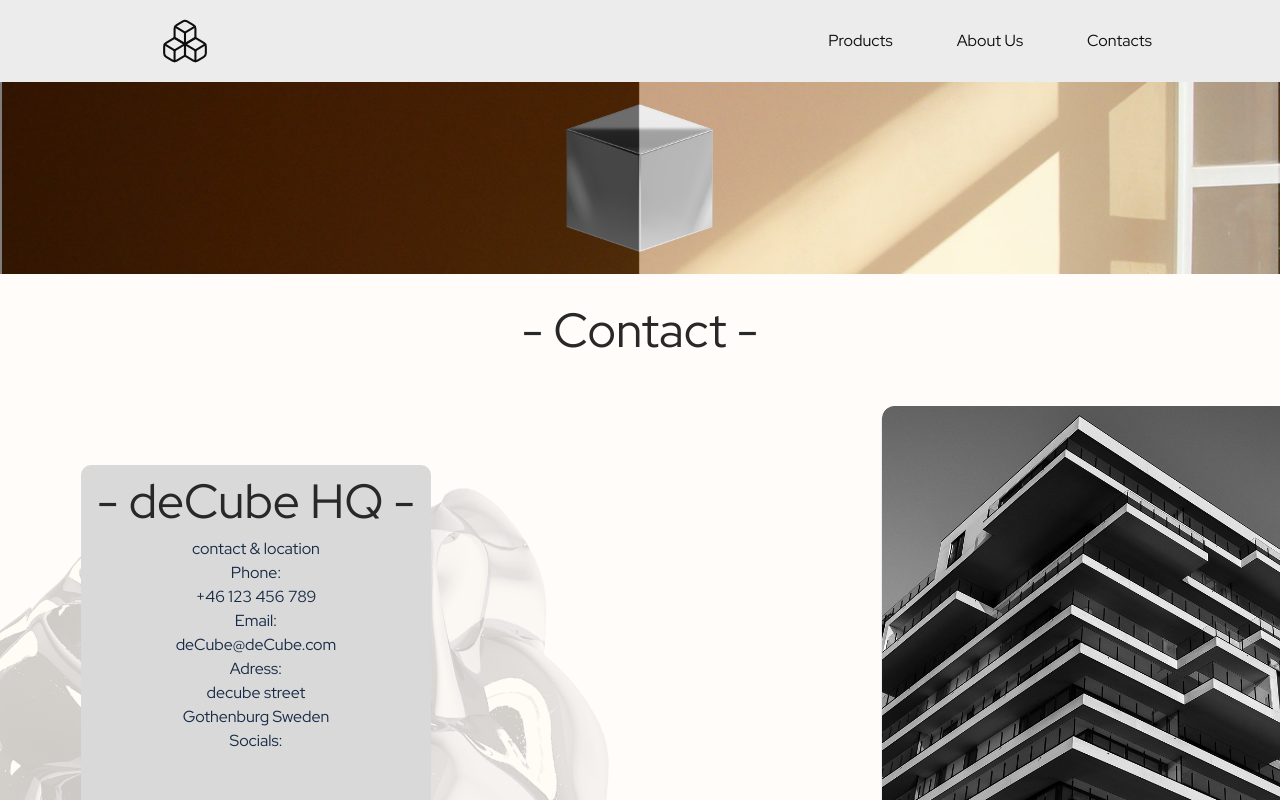
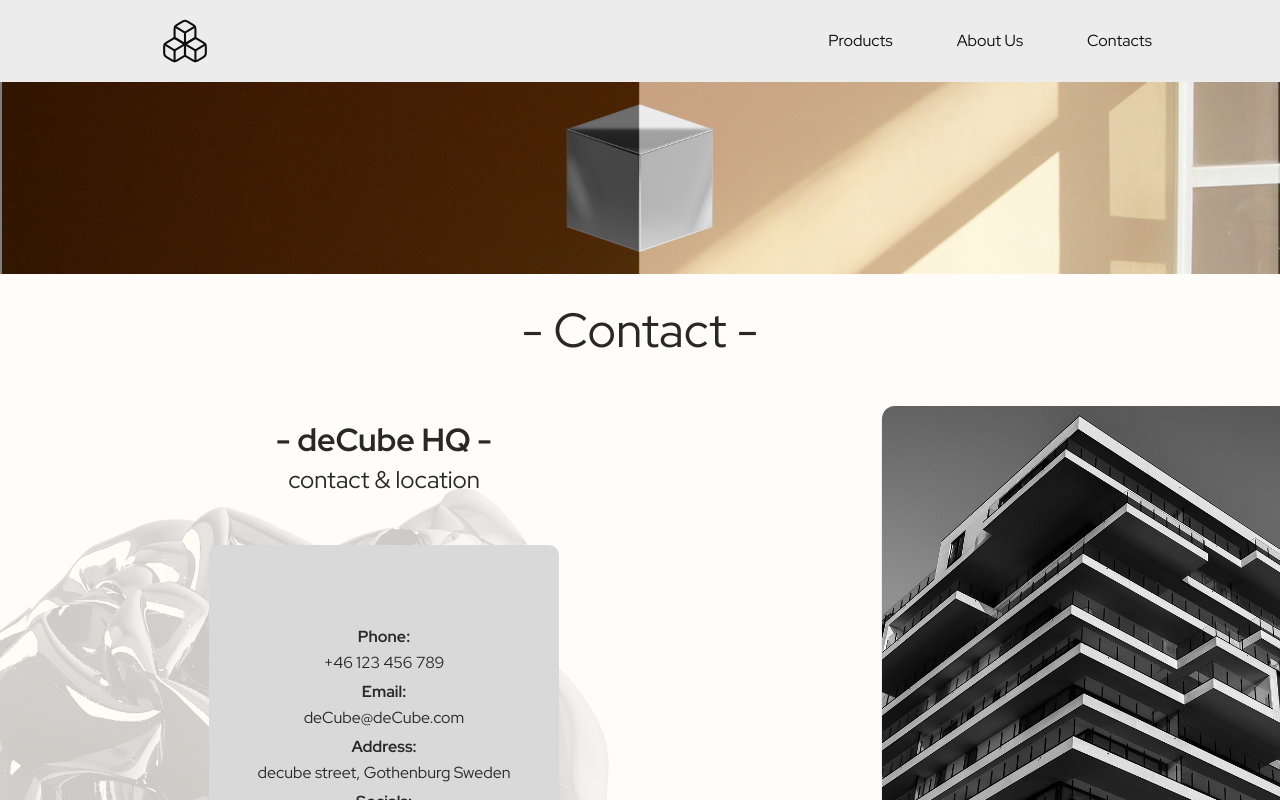
Before and after one commit to HermanNoren/DATX11-Traditional-Website, a Next.js app: page / in a window 1280 px wide. Shown: the top 800 px of the page. Built offline with nearby package versions, Linux system fonts and the light colour scheme.

Commit message:
design changes

```diff
--- a/src/app/pages/contactpage/contactpage.css
+++ b/src/app/pages/contactpage/contactpage.css
@@ -62,15 +62,60 @@
 
 .square {
     position: absolute; /* Position the square in front of the background images */
-    top: 80%; /* Centers the square vertically */
-    left: 20%; /* Centers the square horizontally */
+    top: 90%; /* Centers the square vertically */
+    left: 30%; /* Centers the square horizontally */
     transform: translate(-50%, -50%); /* Ensures exact centering */
     width: 350px; /* Width of the square */
     height: 350px; /* Height of the square */
     background-color: #D9D9D9; /* Semi-transparent square color */
-    color: #172A45; /* Text color */
+    color: rgb(40, 40, 40); /* Text color */
 
     font-size: 16px; /* Text size */
     text-align: center; /* Text alignment */
     border-radius: 10px; /* Optional: Rounded corners */
-  }
+
+    display: flex;  /* Enables flexbox */
+    flex-direction: column;  /* Stacks content vertically */
+    justify-content: center;  /* Centers text vertically */
+    align-items: center;  /* Centers text horizontally */
+}
+
+.title {
+    text-align: center; /* Centers the text */
+    position: absolute; /* Positions it separately from the square */
+    top: 55%; /* Adjust this value to move it above the square */
+    left: 30%; /* Align with the square */
+    transform: translate(-50%, -50%); /* Ensures centering */
+    width: 350px; /* Same width as the square */
+    font-size: 2rem; /* Adjust size as needed */
+    font-weight: bold;
+}
+
+.subtitle {
+    text-align: center; /* Centers the text */
+    position: absolute; /* Positions it separately from the square */
+    top: 60%; /* Adjust this value to move it above the square */
+    left: 30%; /* Align with the square */
+    transform: translate(-50%, -50%); /* Ensures centering */
+    width: 350px; /* Same width as the square */
+    font-size: 1.5rem;
+    font-weight: normal;
+    color: rgb(40, 40, 40);
+}
+
+.info {
+    display: flex;
+    flex-direction: column; /* Stack elements vertically */
+    gap: 5px; /* Reduce space between each section */
+    text-align: center;
+}
+
+.bold {
+    font-weight: bold;
+    display: block; /* Ensures the label appears above the text */
+}
+
+.text {
+    display: block; /* Ensures the text appears immediately below the label */
+    margin-top: 2px; /* Slight spacing */
+}
--- a/src/app/pages/contactpage/contactpage.tsx
+++ b/src/app/pages/contactpage/contactpage.tsx
@@ -12,17 +12,18 @@ function Contactpage() {
             src="/TransparentCube.png"
             className="transparent-image"
           />
+
           <div className="deCube">
-
-               <div className="square">
-               <h2 className="title">- deCube HQ -</h2>
-               <h3 className="subtitle">contact & location</h3>
-                    <span className="bold">Phone:</span><br></br> +46 123 456 789 <br></br>
-                    <span className="bold">Email:</span><br></br> deCube@deCube.com <br></br>
-                    <span className="bold">Adress:</span><br></br> decube street<br></br> Gothenburg Sweden<br></br>
-                    <span className="bold">Socials:</span>
+            <h2 className="title">- deCube HQ -</h2>
+            <h3 className="subtitle">contact & location</h3>
+            <div className="square">
+                <div className="info">
+                    <div><span className="bold">Phone:</span> <span className="text">+46 123 456 789</span></div>
+                    <div><span className="bold">Email:</span> <span className="text">deCube@deCube.com</span></div>
+                    <div><span className="bold">Address:</span> <span className="text">decube street, Gothenburg Sweden</span></div>
+                    <div><span className="bold">Socials:</span> <span className="text"></span></div>
                 </div>
-
+            </div>
           </div>
 
           <img
```
